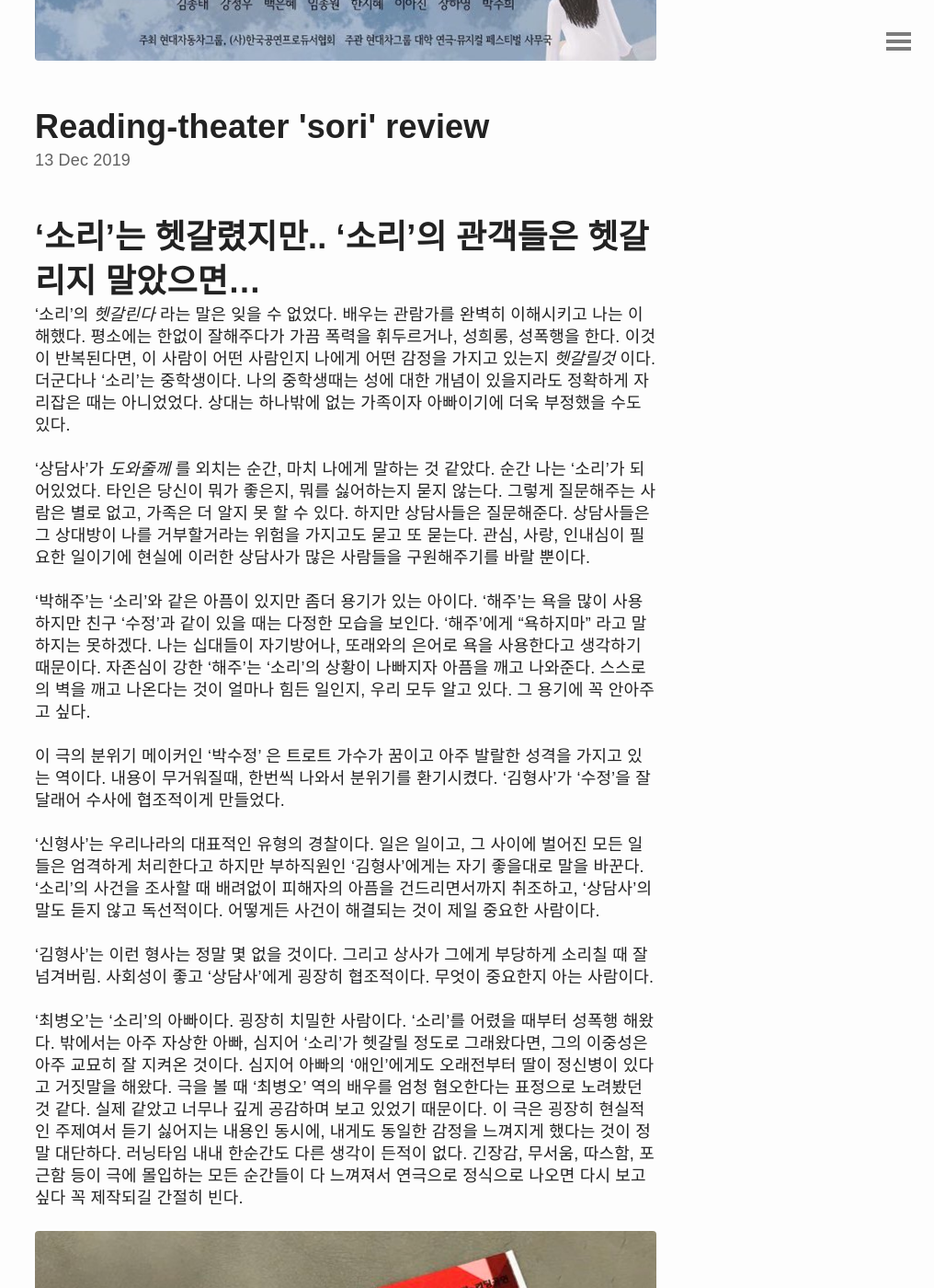
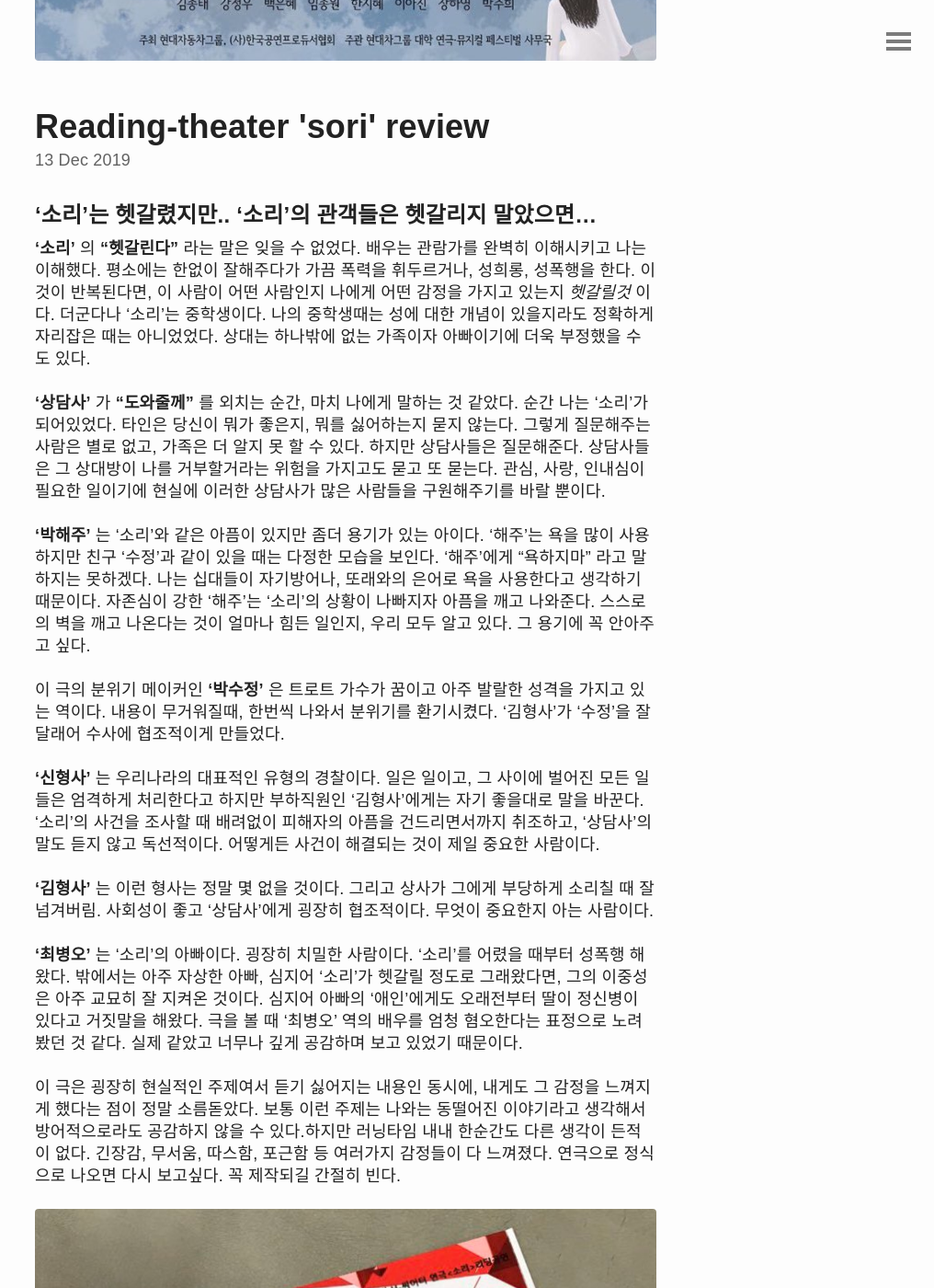
Before and after one commit to Jungyunheese/anydodid, a Jekyll site: the page built from _posts/2019-12-13-reading-theater-sori-review.md, in a window 1280 px wide and 1400 px high, scrolled down 1018 px. Shown: the whole window at 92% size, without its empty margins (264-1280 px from the left). Built offline with Jekyll 4.4.1, drawn with Linux system fonts in a browser that asks for light colours; comment, search, counter and statistics services are not loaded.

Commit message:
Update 2019-12-13-reading-theater-sori-review.md

```diff
--- a/_posts/2019-12-13-reading-theater-sori-review.md
+++ b/_posts/2019-12-13-reading-theater-sori-review.md
@@ -15,22 +15,23 @@ tags:
 description: ‘소리’의 "헷갈린다" 라는 말은 잊을 수 없었다.
 ---
 
-## '소리'는 헷갈렸지만.. '소리'의 관객들은 헷갈리지 말았으면...
+### '소리'는 헷갈렸지만.. '소리'의 관객들은 헷갈리지 말았으면...
 
-‘소리’의 *헷갈린다* 라는 말은 잊을 수 없었다. 배우는 관람가를 완벽히 이해시키고 나는 이해했다. 평소에는 한없이 잘해주다가 가끔 폭력을 휘두르거나, 성희롱, 성폭행을 한다. 이것이 반복된다면, 이 사람이 어떤 사람인지 나에게 어떤 감정을 가지고 있는지 *헷갈릴것* 이다. 더군다나 ‘소리’는 중학생이다. 나의 중학생때는 성에 대한 개념이 있을지라도 정확하게 자리잡은 때는 아니었었다. 상대는 하나밖에 없는 가족이자 아빠이기에 더욱 부정했을 수도 있다.
+**‘소리’** 의 **"헷갈린다"** 라는 말은 잊을 수 없었다. 배우는 관람가를 완벽히 이해시키고 나는 이해했다. 평소에는 한없이 잘해주다가 가끔 폭력을 휘두르거나, 성희롱, 성폭행을 한다. 이것이 반복된다면, 이 사람이 어떤 사람인지 나에게 어떤 감정을 가지고 있는지 *헷갈릴것* 이다. 더군다나 ‘소리’는 중학생이다. 나의 중학생때는 성에 대한 개념이 있을지라도 정확하게 자리잡은 때는 아니었었다. 상대는 하나밖에 없는 가족이자 아빠이기에 더욱 부정했을 수도 있다.
 
-‘상담사’가 *도와줄께* 를 외치는 순간, 마치 나에게 말하는 것 같았다. 순간 나는 ‘소리’가 되어있었다. 타인은 당신이 뭐가 좋은지, 뭐를 싫어하는지 묻지 않는다. 그렇게 질문해주는 사람은 별로 없고, 가족은 더 알지 못 할 수 있다. 하지만 상담사들은 질문해준다. 상담사들은 그 상대방이 나를 거부할거라는 위험을 가지고도 묻고 또 묻는다. 관심, 사랑, 인내심이 필요한 일이기에 현실에 이러한 상담사가 많은 사람들을 구원해주기를 바랄 뿐이다.
+**‘상담사’** 가 **"도와줄께"** 를 외치는 순간, 마치 나에게 말하는 것 같았다. 순간 나는 ‘소리’가 되어있었다. 타인은 당신이 뭐가 좋은지, 뭐를 싫어하는지 묻지 않는다. 그렇게 질문해주는 사람은 별로 없고, 가족은 더 알지 못 할 수 있다. 하지만 상담사들은 질문해준다. 상담사들은 그 상대방이 나를 거부할거라는 위험을 가지고도 묻고 또 묻는다. 관심, 사랑, 인내심이 필요한 일이기에 현실에 이러한 상담사가 많은 사람들을 구원해주기를 바랄 뿐이다.
 
-‘박해주’는 ‘소리’와 같은 아픔이 있지만 좀더 용기가 있는 아이다. ‘해주’는 욕을 많이 사용하지만 친구 ‘수정’과 같이 있을 때는 다정한 모습을 보인다. ‘해주’에게 “욕하지마” 라고 말하지는 못하겠다. 나는 십대들이 자기방어나, 또래와의 은어로 욕을 사용한다고 생각하기 때문이다. 자존심이 강한 ‘해주’는 ‘소리’의 상황이 나빠지자 아픔을 깨고 나와준다. 스스로의 벽을 깨고 나온다는 것이 얼마나 힘든 일인지, 우리 모두 알고 있다. 그 용기에 꼭 안아주고 싶다.
+**‘박해주’** 는 ‘소리’와 같은 아픔이 있지만 좀더 용기가 있는 아이다. ‘해주’는 욕을 많이 사용하지만 친구 ‘수정’과 같이 있을 때는 다정한 모습을 보인다. ‘해주’에게 “욕하지마” 라고 말하지는 못하겠다. 나는 십대들이 자기방어나, 또래와의 은어로 욕을 사용한다고 생각하기 때문이다. 자존심이 강한 ‘해주’는 ‘소리’의 상황이 나빠지자 아픔을 깨고 나와준다. 스스로의 벽을 깨고 나온다는 것이 얼마나 힘든 일인지, 우리 모두 알고 있다. 그 용기에 꼭 안아주고 싶다.
 
-이 극의 분위기 메이커인 ‘박수정’ 은 트로트 가수가 꿈이고 아주 발랄한 성격을 가지고 있는 역이다. 내용이 무거워질때, 한번씩 나와서 분위기를 환기시켰다. ‘김형사’가 ‘수정’을 잘 달래어 수사에 협조적이게 만들었다.
+이 극의 분위기 메이커인  **‘박수정’**  은 트로트 가수가 꿈이고 아주 발랄한 성격을 가지고 있는 역이다. 내용이 무거워질때, 한번씩 나와서 분위기를 환기시켰다. ‘김형사’가 ‘수정’을 잘 달래어 수사에 협조적이게 만들었다.
 
-‘신형사’는 우리나라의 대표적인 유형의 경찰이다. 일은 일이고, 그 사이에 벌어진 모든 일들은 엄격하게 처리한다고 하지만 부하직원인 ‘김형사’에게는 자기 좋을대로 말을 바꾼다. ‘소리’의 사건을 조사할 때 배려없이 피해자의 아픔을 건드리면서까지 취조하고, ‘상담사’의 말도 듣지 않고 독선적이다. 어떻게든 사건이 해결되는 것이 제일 중요한 사람이다.
+**‘신형사’** 는 우리나라의 대표적인 유형의 경찰이다. 일은 일이고, 그 사이에 벌어진 모든 일들은 엄격하게 처리한다고 하지만 부하직원인 ‘김형사’에게는 자기 좋을대로 말을 바꾼다. ‘소리’의 사건을 조사할 때 배려없이 피해자의 아픔을 건드리면서까지 취조하고, ‘상담사’의 말도 듣지 않고 독선적이다. 어떻게든 사건이 해결되는 것이 제일 중요한 사람이다.
 
-‘김형사’는 이런 형사는 정말 몇 없을 것이다. 그리고 상사가 그에게 부당하게 소리칠 때 잘 넘겨버림. 사회성이 좋고 ‘상담사’에게 굉장히 협조적이다. 무엇이 중요한지 아는 사람이다.
+**‘김형사’** 는 이런 형사는 정말 몇 없을 것이다. 그리고 상사가 그에게 부당하게 소리칠 때 잘 넘겨버림. 사회성이 좋고 ‘상담사’에게 굉장히 협조적이다. 무엇이 중요한지 아는 사람이다.
 
-‘최병오’는 ‘소리’의 아빠이다. 굉장히 치밀한 사람이다. ‘소리’를 어렸을 때부터 성폭행 해왔다. 밖에서는 아주 자상한 아빠, 심지어 ‘소리’가 헷갈릴 정도로 그래왔다면, 그의 이중성은 아주 교묘히 잘 지켜온 것이다. 심지어 아빠의 ‘애인’에게도 오래전부터 딸이 정신병이 있다고 거짓말을 해왔다. 극을 볼 때 ‘최병오’ 역의 배우를 엄청 혐오한다는 표정으로 노려봤던 것 같다. 실제 같았고 너무나 깊게 공감하며 보고 있었기 때문이다.
-이 극은 굉장히 현실적인 주제여서 듣기 싫어지는 내용인 동시에,  내게도 동일한 감정을 느껴지게 했다는 것이 정말 대단하다. 러닝타임 내내 한순간도 다른 생각이 든적이 없다. 긴장감, 무서움, 따스함, 포근함 등이 극에 몰입하는 모든 순간들이 다 느껴져서 연극으로 정식으로 나오면 다시 보고싶다  꼭 제작되길 간절히 빈다.
+**‘최병오’** 는 ‘소리’의 아빠이다. 굉장히 치밀한 사람이다. ‘소리’를 어렸을 때부터 성폭행 해왔다. 밖에서는 아주 자상한 아빠, 심지어 ‘소리’가 헷갈릴 정도로 그래왔다면, 그의 이중성은 아주 교묘히 잘 지켜온 것이다. 심지어 아빠의 ‘애인’에게도 오래전부터 딸이 정신병이 있다고 거짓말을 해왔다. 극을 볼 때 ‘최병오’ 역의 배우를 엄청 혐오한다는 표정으로 노려봤던 것 같다. 실제 같았고 너무나 깊게 공감하며 보고 있었기 때문이다.
+
+이 극은 굉장히 현실적인 주제여서 듣기 싫어지는 내용인 동시에,  내게도 그 감정을 느껴지게 했다는 점이 정말 소름돋았다. 보통 이런 주제는 나와는 동떨어진 이야기라고 생각해서 방어적으로라도 공감하지 않을 수 있다.하지만 러닝타임 내내 한순간도 다른 생각이 든적이 없다. 긴장감, 무서움, 따스함, 포근함 등 여러가지 감정들이 다 느껴졌다. 연극으로 정식으로 나오면 다시 보고싶다.  꼭 제작되길 간절히 빈다.
 
 ![표](..\img\post\01\표.jpg)
 
```
